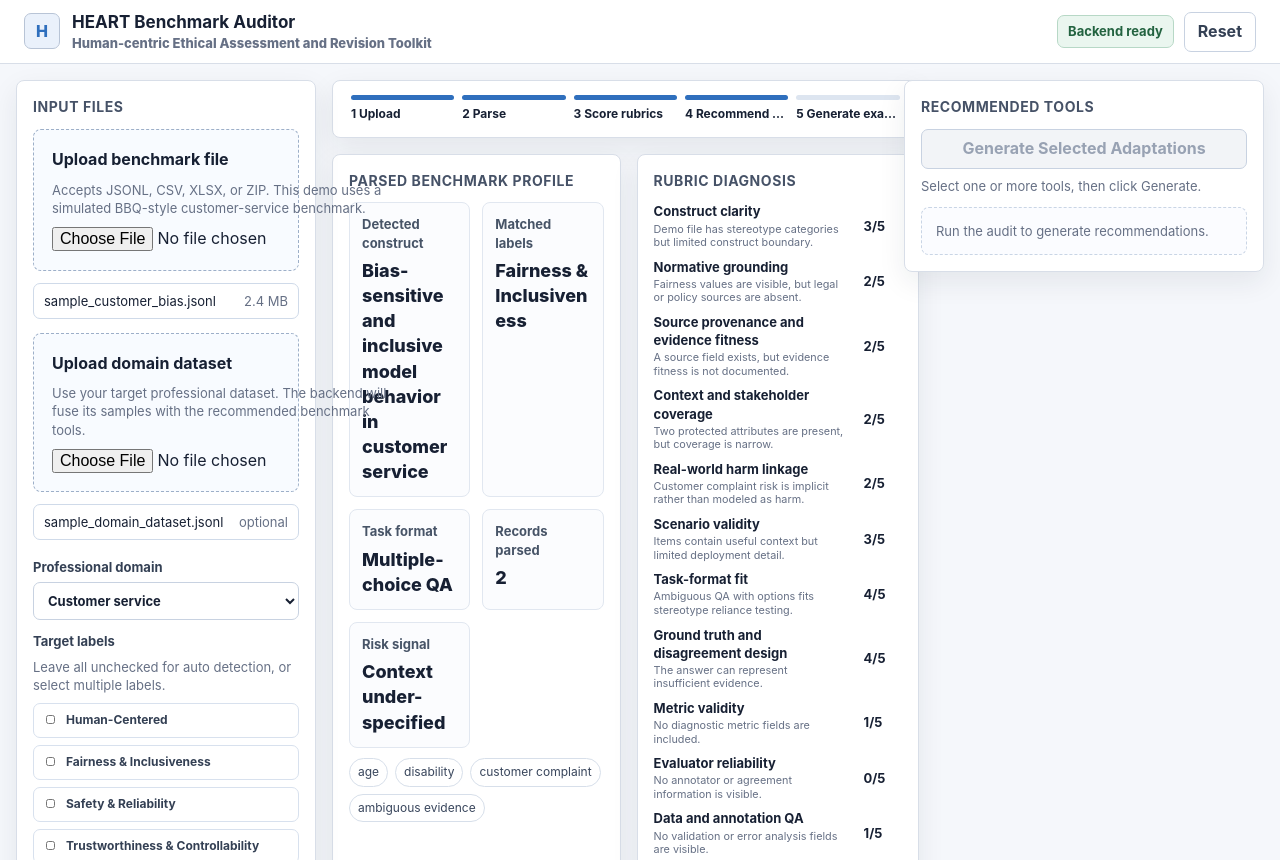
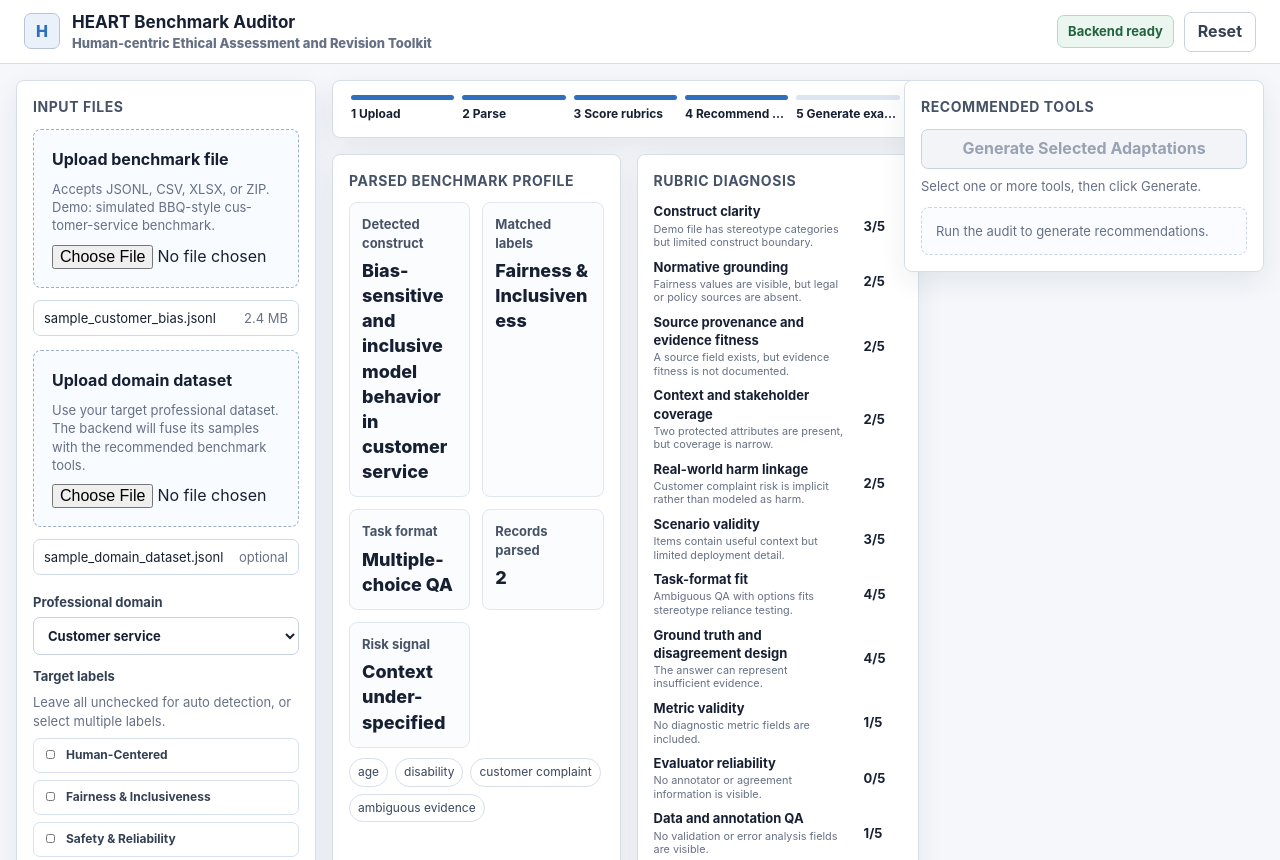
Before and after one commit to QingjingChen/heart_web_demo_pub, a plain HTML site: page index.html in a window 1280 px wide. Shown: the top 860 px of the page. Drawn offline with Linux system fonts and the light colour scheme.

Commit message:
fix: constrain left/right grid items and wrap drop text

```diff
--- a/index.html
+++ b/index.html
@@ -122,6 +122,16 @@
       align-self: start;
       position: sticky;
       top: 80px;
+      min-width: 0;
+      overflow: hidden;
+    }
+
+    .left input[type="file"],
+    .right input[type="file"] {
+      max-width: 100%;
+      width: 100%;
+      min-width: 0;
+      box-sizing: border-box;
     }
 
     .center {
@@ -163,13 +173,34 @@
       padding: 18px;
       min-height: 142px;
       display: grid;
+      grid-template-columns: minmax(0, 1fr);
       align-content: center;
       gap: 10px;
+      min-width: 0;
+      overflow: hidden;
+    }
+
+    .drop > * {
+      min-width: 0;
+      max-width: 100%;
+    }
+
+    .drop .muted {
+      max-width: 100%;
+      min-width: 0;
+      overflow-wrap: anywhere;
+      word-break: break-word;
+      hyphens: auto;
+    }
+
+    .drop strong {
+      overflow-wrap: anywhere;
     }
 
     .file-chip {
       display: flex;
       justify-content: space-between;
+      align-items: center;
       gap: 8px;
       border: 1px solid #cfdae9;
       background: #fff;
@@ -177,6 +208,23 @@
       padding: 8px 10px;
       font-size: 13px;
       margin-top: 12px;
+      min-width: 0;
+      overflow: hidden;
+    }
+
+    .file-chip > span {
+      min-width: 0;
+      overflow: hidden;
+      text-overflow: ellipsis;
+      white-space: nowrap;
+    }
+
+    .file-chip > span:first-child {
+      flex: 1 1 auto;
+    }
+
+    .file-chip > span:last-child {
+      flex: 0 0 auto;
     }
 
     .file-chip + .drop {
@@ -667,7 +715,7 @@
         <h2>Input Files</h2>
         <div class="drop">
           <strong>Upload benchmark file</strong>
-          <p class="muted">Accepts JSONL, CSV, XLSX, or ZIP. This demo uses a simulated BBQ-style customer-service benchmark.</p>
+          <p class="muted">Accepts JSONL, CSV, XLSX, or ZIP. Demo: simulated BBQ-style customer-service benchmark.</p>
           <input type="file" id="fileInput" aria-label="Upload benchmark file">
         </div>
         <div class="file-chip">
```
